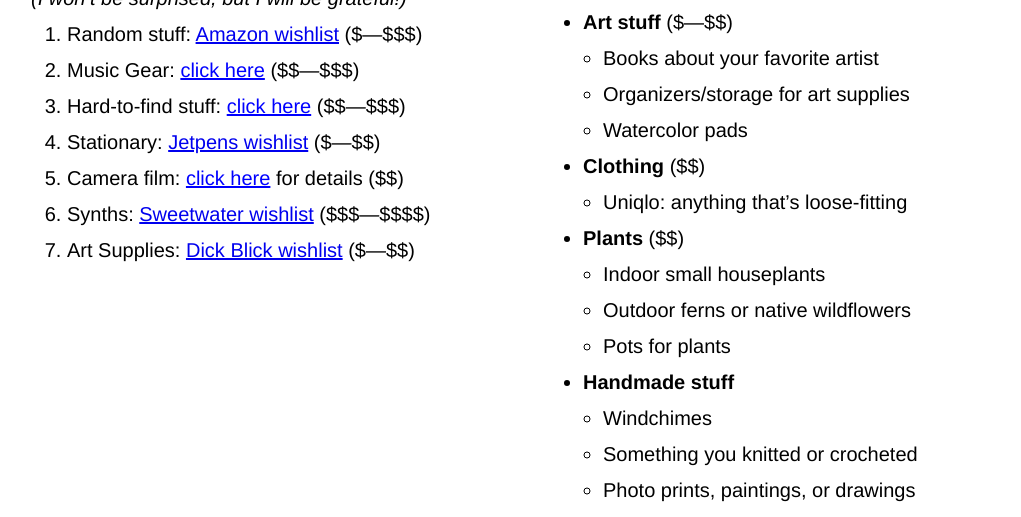
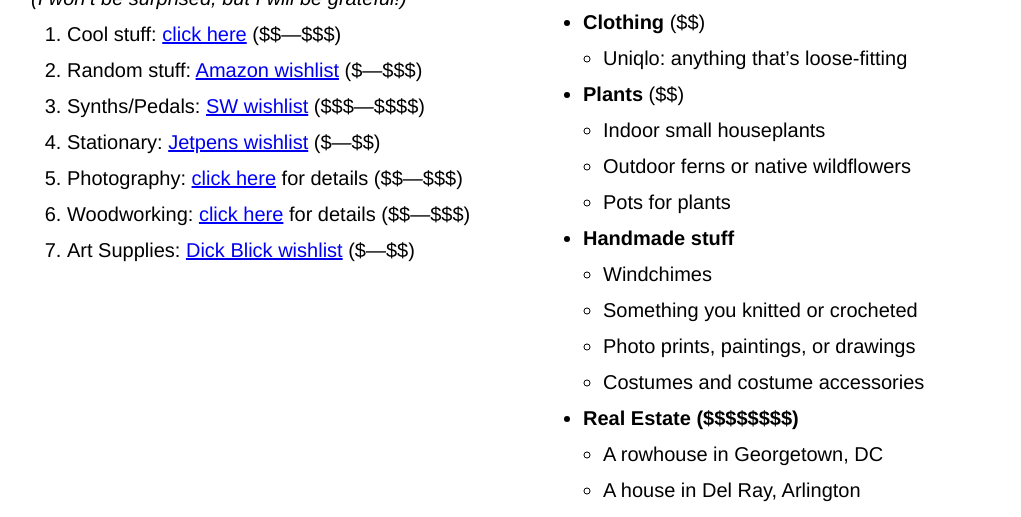
Before and after one commit to herereadthis/logalog, a plain HTML site: page src/wishlist/index.html in a window 1280 px wide. Shown: the part 260-777 px from the top of the page, without its empty margins (5-1026 px from the left). Drawn offline with Linux system fonts and the light colour scheme.

Commit message:
wishlist

```diff
--- a/src/wishlist/index.html
+++ b/src/wishlist/index.html
@@ -78,45 +78,31 @@
                 <p><em>(I won&rsquo;t be surprised, but I will be grateful!)</em></p>
                 <ol>
                     <li>
-                        <span>Random stuff:</span>
-                        <a href="https://www.amazon.com/hz/wishlist/ls/1UB5BNU61G7IL" title="Amazon Wishlist">Amazon wishlist</a>
-                        ($&mdash;$$$)
-                    </li>
-                    <li>
-                        <span>Music Gear:</span>
-                        <span class="accordion">click here</span>
-                        ($$&mdash;$$$)
-                        <div class="panel">
-                            <p>In order of preference:</p>
-                            <ul>
-                                <li><a href="https://www.perfectcircuit.com/koma-elektronik-field-kit.html">Koma Elektronik Field Kit</a></li>
-                                <li><a href="https://blokas.io/midihub/">Blokas Midihub</a></li>
-                                <li><a href="https://www.perfectcircuit.com/meris-ottobit-jr.html">Meris Ottobit Jr. Bitcrusher</a></li>
-                                <li><a href="https://www.perfectcircuit.com/korg-sq-64.html">Korg SQ-64 Sequencer</a></li>
-                                <li><a href="https://www.perfectcircuit.com/walrus-julianna.html">Walrus Julianna Chorus/Vibrato</a></li>
-                                <li><a href="https://www.perfectcircuit.com/bastl-midi-looper.html">Bastl MIDI Looper</a></li>
-                                <li><a href="https://www.perfectcircuit.com/meng-qi-wingie2.html">Meris Qi Wingie2</a></li>
-                                <li><a href="https://www.perfectcircuit.com/meris-hedra.html">Meris Hedra Pitch Shifter</a></li>
-                                <li><a href="https://monome.org/docs/norns/shield/">Monome Norns Shield</a></li>
-                            </ul>
-                            <p class="accordion_collapse"><em>Hide details</em></p>
-                        </div>
-                    </li>
-                    <li>
-                        <span>Hard-to-find stuff:</span>
+                        <span>Cool stuff:</span>
                         <span class="accordion">click here</span>
                         ($$&mdash;$$$)
                         <div class="panel">
                             <p>These items may require longer lead times or planning; they come from small retailers.</p>
                             <ul>
                                 <li>
-                                    <span>Cameras:</span>
+                                    <span>Music Gear ($$$):</span>
                                     <ul>
-                                        <li><a href="https://www.ebay.com/sch/i.html?_nkw=olympus+pen+%28f%2C+ft%29">Olympus Pen, model &ldquo;F&rdquo; or  &ldquo;FT&rdquo;</a></li>
-                                        <li><a href="https://www.ebay.com/sch/i.html?_nkw=mamiya+6+automat+camera">Mamiya 6 Automat</a></li>
-                                        <li><a href="https://www.ebay.com/sch/i.html?_nkw=chinon+auto+3001">Chinon Auto 3001</a></li>
+                                        <li><a href="https://blokas.io/midihub/">Blokas Midihub</a></li>
+                                        <li><a href="https://reverb.com/item/58231193-korg-sq64-polyphonic-step-sequencer-us-shipping-only">Korg SQ-64 Sequencer</a></li>
+                                        <li><a href="https://www.perfectcircuit.com/bastl-midi-looper.html">Bastl MIDI Looper</a></li>
+                                        <li><a href="https://www.perfectcircuit.com/meng-qi-wingie2.html">Meng Qi Wingie2</a></li>
+                                        <li><a href="https://monome.org/docs/norns/shield/">Monome Norns Shield</a></li>
                                     </ul>
                                 </li>
+                                <li><a href="https://www.etsy.com/search?q=filtered%20beeswax">Filtered Beeswax</a></li>
+                                <!--
+                                <li>
+                                    <span>Etsy:</span>
+                                    <ul>
+                                        <li><a href="https://www.etsy.com/search?q=filtered%20beeswax">Filtered Beeswax</a></li>
+                                    </ul>
+                                </li>
+                                -->
                                 <!--
                                 <li>
                                     <span>Tiny auto flashes, e.g.,</span>
@@ -143,14 +129,24 @@
                         </div>
                     </li>
                     <li>
+                        <span>Random stuff:</span>
+                        <a href="https://www.amazon.com/hz/wishlist/ls/1UB5BNU61G7IL" title="Amazon Wishlist">Amazon wishlist</a>
+                        ($&mdash;$$$)
+                    </li>
+                    <li>
+                        <span>Synths/Pedals:</span>
+                        <a href="https://www.sweetwater.com/store/wishlist/686365c12db50088f4f166d57b980b60/" title="Sweetwater Wishlist">SW wishlist</a>
+                        ($$$&mdash;$$$$)
+                    </li>
+                    <li>
                         <span>Stationary:</span>
                         <a href="https://www.jetpens.com/wishlist?wish_list_id=17ef1b09c33b43c7" title="Jetpens Wishlist">Jetpens wishlist</a>
                         ($&mdash;$$)
                     </li>
                     <li>
-                        <span>Camera film:</span>
+                        <span>Photography:</span>
                         <span class="accordion">click here</span> for details
-                        ($$)
+                        ($$&mdash;$$$)
 
                         <div class="panel">
                             <p>There are many companies that sell camera film. This
@@ -171,13 +167,29 @@
                                     <a href="https://www.google.com/shopping/product/17329310114389007310" target="blank">800 Tungsten 120</a>
                                 </li>
                             </ul>
+                            <p>Here is a list of film cameras. The easiest source is eBay. ($$$)</a>
+                            <ul>
+                                <li><a href="https://www.ebay.com/sch/i.html?_nkw=olympus+pen+%28f%2C+ft%29">Olympus Pen, model &ldquo;F&rdquo; or  &ldquo;FT&rdquo;</a></li>
+                                <li><a href="https://www.ebay.com/sch/i.html?_nkw=mamiya+6+automat+camera">Mamiya 6 Automat</a></li>
+                                <li><a href="https://www.ebay.com/sch/i.html?_nkw=chinon+auto+3001">Chinon Auto 3001</a></li>
+                            </ul>
                             <p class="accordion_collapse"><em>Hide details</em></p>
                         </div>
                     </li>
                     <li>
-                        <span>Synths:</span>
-                        <a href="https://www.sweetwater.com/store/wishlist/686365c12db50088f4f166d57b980b60/" title="Sweetwater Wishlist">Sweetwater wishlist</a>
-                        ($$$&mdash;$$$$)
+                        <span>Woodworking:</span>
+                        <span class="accordion">click here</span> for details
+                        ($$&mdash;$$$)
+
+                        <div class="panel">
+                            <ul>
+                                <li><a href="https://www.rockler.com/incra-precision-t-rules">Incra Tiny T-Rule</a></li>
+                                <li><a href="https://www.rockler.com/rockler-deluxe-brass-setup-bars">Brass Setup Bars</a></li>
+                                <li><a href="https://www.rockler.com/wooden-handscrew-clamps-clamps">Wooden Handscrew Clamps</a></li>
+                                <li><a href="https://toolsforworkingwood.com/store/item/MS-HOLDFAST.XX">Grammercy Holdfasts</a></li>
+                            </ul>
+                            <p class="accordion_collapse"><em>Hide details</em></p>
+                        </div>
                     </li>
                     <li>
                         <span>Art Supplies:</span>
@@ -213,19 +225,11 @@
                                 <li>A cheeseburger ($&mdash;$$)</li>
                                 <li>A Margherita pizza ($$)</li>
                                 <li>Nigiri  Sushi ($$)</li>
-                                <li>Saag Gosht</li>
+                                <li>Saag Gosht or Palek Paneer ($$)</li>
                                 <li>Barbequed brisket ($$)</li>
                             </ul>
                             <p class="accordion_collapse"><em>Hide details</em></p>
                         </div>
-                    </li>
-                    <li>
-                        <strong>Art stuff</strong> ($&mdash;$$)
-                        <ul>
-                            <li>Books about your favorite artist</li>
-                            <li>Organizers/storage for art supplies</li>
-                            <li>Watercolor pads</li>
-                        </ul>
                     </li>
                     <li>
                         <strong>Clothing</strong> ($$)
```
